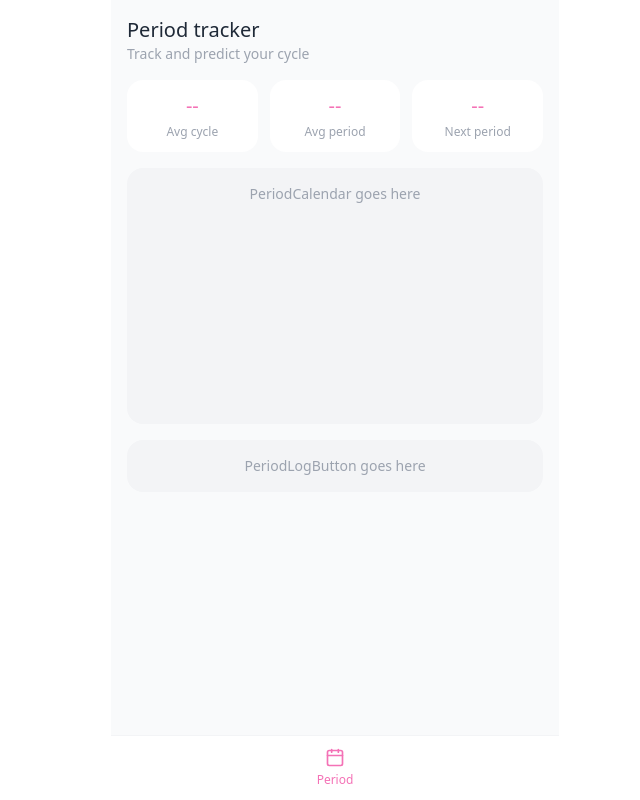
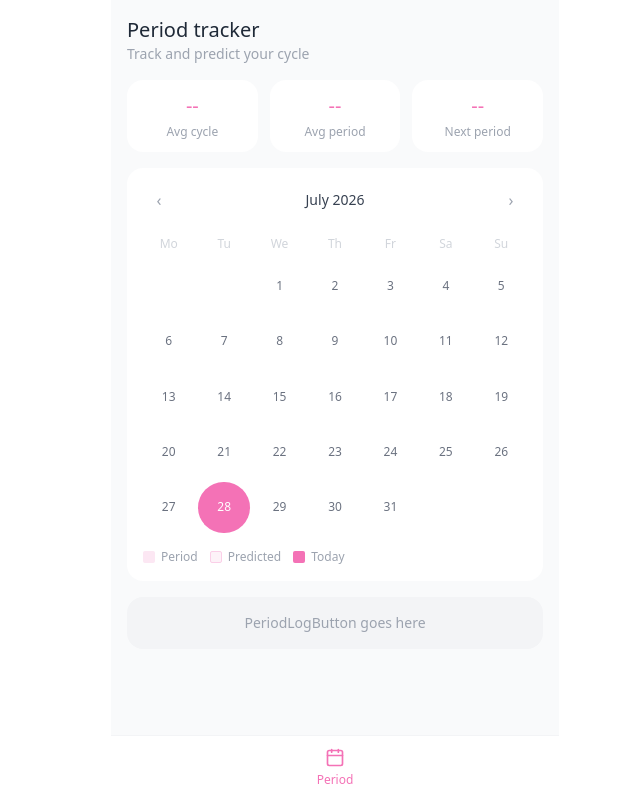
Before and after one commit to gmoraleslondono/rosa-cycle, a React (Vite) app: page /period in a window 1280 px wide. Shown: the whole page, without its empty margins (305-945 px from the left). Built offline with nearby package versions, Linux system fonts and the light colour scheme.

Commit message:
Add PeriodCalendar component to PeriodView for enhanced period tracking visualization

```diff
--- /dev/null
+++ b/src/components/period/PeriodCalendar.tsx
@@ -0,0 +1,172 @@
+import { useState } from "react";
+import { format, getDaysInMonth, startOfMonth, getDay, isToday } from "date-fns";
+import type { Period, PeriodCalendarProps } from "../../types";
+
+type DayType = "period" | "predicted" | "fertile" | "today" | "normal";
+
+function getDayType(
+  date: Date,
+  periods: Period[],
+  predictedStart: Date | null,
+  avgPeriodLength: number | null
+): DayType {
+  const dateStr = format(date, "yyyy-MM-dd");
+
+  // check if it is a logged period day
+  const isPeriod = periods.some((p) => {
+    if (!p.endDate) return dateStr === p.startDate;
+    return dateStr >= p.startDate && dateStr <= p.endDate;
+  });
+  if (isPeriod) return "period";
+
+  // check if it is a predicted period day
+  if (predictedStart) {
+    const predStart = format(predictedStart, "yyyy-MM-dd");
+    const predEnd = new Date(predictedStart);
+    predEnd.setDate(predEnd.getDate() + (avgPeriodLength ?? 5) - 1);
+    const predEndStr = format(predEnd, "yyyy-MM-dd");
+
+    if (dateStr >= predStart && dateStr <= predEndStr) return "predicted";
+  }
+
+  // check if it is today
+  if (isToday(date)) return "today";
+
+  return "normal";
+}
+
+const DAY_STYLES: Record<DayType, string> = {
+  period: "bg-pink-100 text-pink-800 font-medium",
+  predicted: "bg-pink-50 text-pink-400",
+  fertile: "bg-emerald-50 text-emerald-700",
+  today: "bg-pink-400 text-white font-medium rounded-full",
+  normal: "text-gray-500",
+};
+
+function CalendarGrid({
+  year,
+  month,
+  periods,
+  predictedStart,
+  avgPeriodLength,
+}: {
+  year: number;
+  month: number;
+  periods: Period[];
+  predictedStart: Date | null;
+  avgPeriodLength: number | null;
+}) {
+  const firstDay = startOfMonth(new Date(year, month));
+  const totalDays = getDaysInMonth(firstDay);
+
+  // getDay returns 0=Sunday, 1=Monday etc
+  // we want 0=Monday so we shift it
+  const startOffset = (getDay(firstDay) + 6) % 7;
+
+  const days = [];
+
+  // add empty cells before the first day
+  for (let i = 0; i < startOffset; i++) {
+    days.push(<div key={`empty-${i}`} />);
+  }
+
+  // add one cell per day
+  for (let day = 1; day <= totalDays; day++) {
+    const date = new Date(year, month, day);
+    const type = getDayType(date, periods, predictedStart, avgPeriodLength);
+
+    days.push(
+      <div
+        key={day}
+        className={`
+            aspect-square flex items-center justify-center text-xs
+            ${DAY_STYLES[type]}
+            ${type !== "today" ? "rounded-lg" : ""}
+          `}
+      >
+        {day}
+      </div>
+    );
+  }
+
+  return (
+    <div className="grid grid-cols-7 gap-1">
+      {["Mo", "Tu", "We", "Th", "Fr", "Sa", "Su"].map((d) => (
+        <div key={d} className="text-center text-xs text-gray-300 font-medium py-1">
+          {d}
+        </div>
+      ))}
+      {days}
+    </div>
+  );
+}
+
+export default function PeriodCalendar({
+  periods,
+  predictedStart,
+  avgPeriodLength,
+}: PeriodCalendarProps) {
+  const today = new Date();
+  const [year, setYear] = useState(today.getFullYear());
+  const [month, setMonth] = useState(today.getMonth());
+
+  function goPrev() {
+    if (month === 0) {
+      setMonth(11);
+      setYear(year - 1);
+    } else setMonth(month - 1);
+  }
+
+  function goNext() {
+    if (month === 11) {
+      setMonth(0);
+      setYear(year + 1);
+    } else setMonth(month + 1);
+  }
+
+  return (
+    <div className="bg-white rounded-2xl p-4 flex flex-col gap-4">
+      {/* Month header with navigation */}
+      <div className="flex items-center justify-between">
+        <button
+          onClick={goPrev}
+          className="w-8 h-8 flex items-center justify-center rounded-full text-gray-400 hover:bg-gray-100"
+        >
+          ‹
+        </button>
+        <span className="text-sm font-medium text-gray-700">
+          {format(new Date(year, month), "MMMM yyyy")}
+        </span>
+        <button
+          onClick={goNext}
+          className="w-8 h-8 flex items-center justify-center rounded-full text-gray-400 hover:bg-gray-100"
+        >
+          ›
+        </button>
+      </div>
+
+      {/* Calendar grid */}
+      <CalendarGrid
+        year={year}
+        month={month}
+        periods={periods}
+        predictedStart={predictedStart}
+        avgPeriodLength={avgPeriodLength}
+      />
+
+      {/* Legend */}
+      <div className="flex flex-wrap gap-3">
+        {[
+          { color: "bg-pink-100", label: "Period" },
+          { color: "bg-pink-50 border border-pink-200", label: "Predicted" },
+          { color: "bg-pink-400", label: "Today" },
+        ].map(({ color, label }) => (
+          <div key={label} className="flex items-center gap-1.5">
+            <div className={`w-3 h-3 rounded-sm ${color}`} />
+            <span className="text-xs text-gray-400">{label}</span>
+          </div>
+        ))}
+      </div>
+    </div>
+  );
+}
--- a/src/views/PeriodView.tsx
+++ b/src/views/PeriodView.tsx
@@ -1,10 +1,12 @@
 import { useEffect } from "react";
 import { usePeriodStore } from "../stores/period";
 import CycleStats from "../components/period/CycleStats";
+import PeriodCalendar from "../components/period/PeriodCalendar";
 import {
   getAvgCycleLength,
   getAvgPeriodLength,
   daysUntilNextPeriod,
+  predictNextPeriod,
 } from "../utils/periodCalculations";
 
 export default function PeriodView() {
@@ -47,9 +49,11 @@ export default function PeriodView() {
       />
 
       {/* Calendar */}
-      <div className="bg-gray-100 rounded-2xl p-4 text-center text-gray-400 text-sm h-64">
-        PeriodCalendar goes here
-      </div>
+      <PeriodCalendar
+        periods={periods}
+        predictedStart={predictNextPeriod(periods)}
+        avgPeriodLength={getAvgPeriodLength(periods)}
+      />
 
       {/* Log button */}
       <div className="bg-gray-100 rounded-2xl p-4 text-center text-gray-400 text-sm">
```
